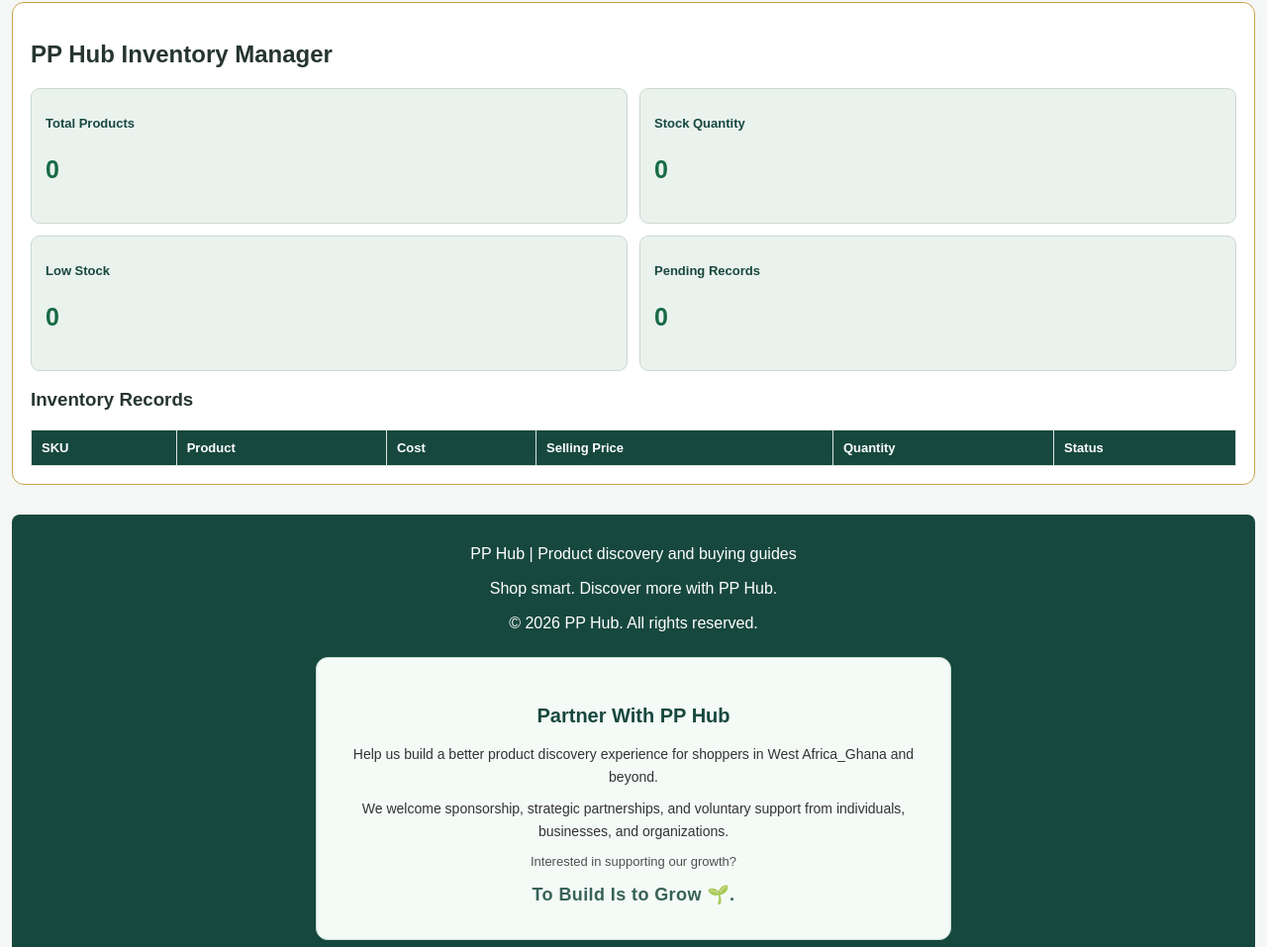
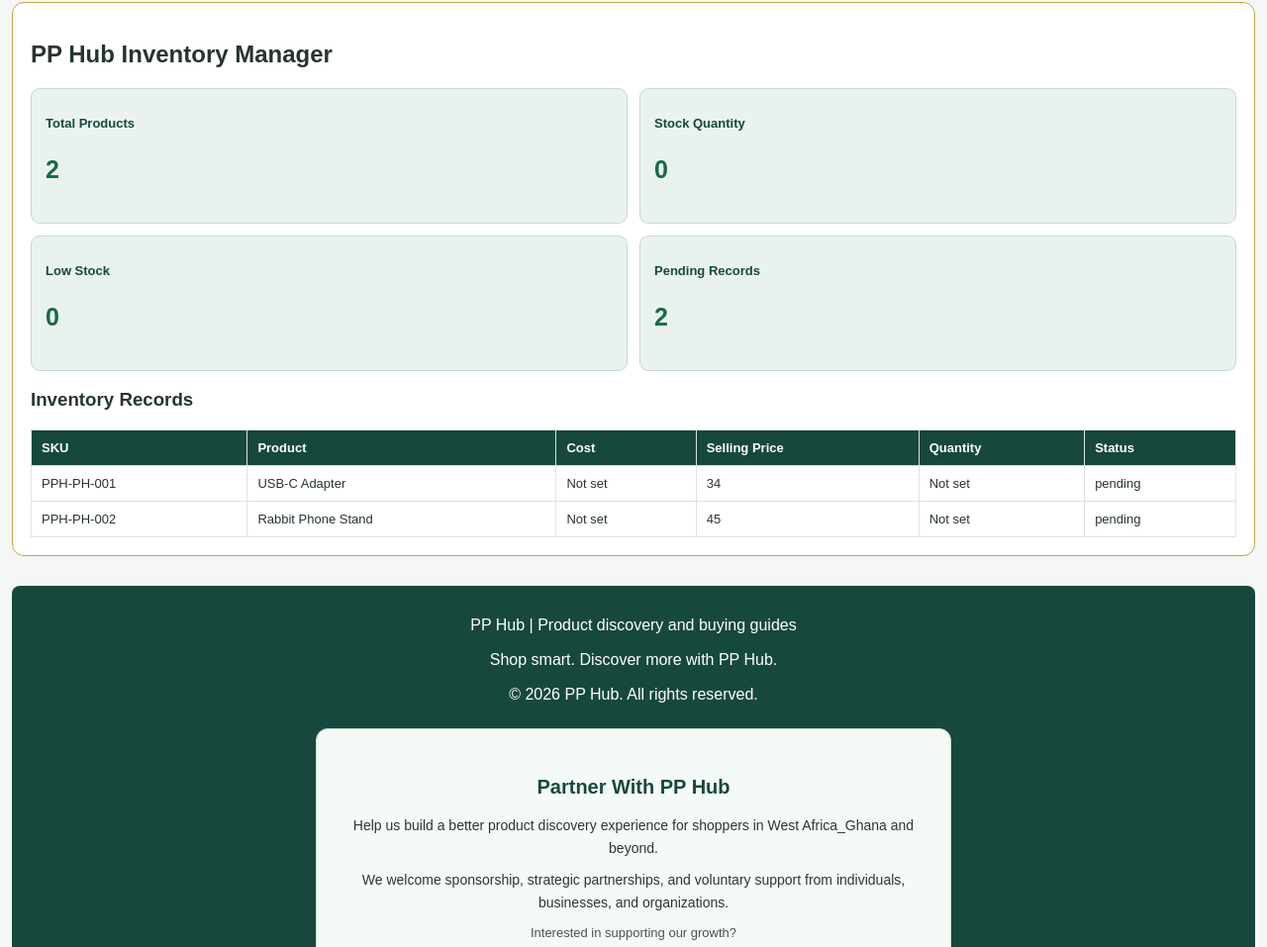
Before and after one commit to patrickgyasi/pp-hub, a plain HTML site: page index.html in a window 1280 px wide. Shown: the part 1545-2502 px from the top of the page at 99% size. Drawn offline with Linux system fonts and the light colour scheme.

Commit message:
Connect PP Hub inventory dashboard to Initialization block and IndexedDB records

```diff
--- a/index.html
+++ b/index.html
@@ -1923,17 +1923,101 @@ async function getPPHubInventory() {
         request.onerror = () => reject(request.error);
     });
 }
+    /* PP HUB DASHBOARD DATA CONNECTION */
+
+async function renderPPHubDashboard() {
+
+    const records = await getPPHubInventory();
+
+    const totalProducts = records.length;
+
+    let totalStock = 0;
+    let lowStock = 0;
+    let pending = 0;
+
+    const tableBody = document.getElementById(
+        "inventory-table-body"
+    );
+
+    tableBody.innerHTML = "";
+
+    records.forEach(record => {
+
+        const quantity = Number(record.quantity) || 0;
+
+        totalStock += quantity;
+
+        if (
+            record.quantity !== null &&
+            quantity <= record.reorderLevel
+        ) {
+            lowStock++;
+        }
+
+        if (record.status === "pending") {
+            pending++;
+        }
+
+        const row = document.createElement("tr");
+
+        const values = [
+            record.sku,
+            record.name,
+            record.costPrice ?? "Not set",
+            record.sellingPrice,
+            record.quantity ?? "Not set",
+            record.status
+        ];
+
+        values.forEach(value => {
+
+            const cell = document.createElement("td");
+
+            cell.textContent = value;
+
+            row.appendChild(cell);
+
+        });
+
+        tableBody.appendChild(row);
+
+    });
+
+    document.getElementById(
+        "inv-total-products"
+    ).textContent = totalProducts;
+
+    document.getElementById(
+        "inv-total-stock"
+    ).textContent = totalStock;
+
+    document.getElementById(
+        "inv-low-stock"
+    ).textContent = lowStock;
+
+    document.getElementById(
+        "inv-pending"
+    ).textContent = pending;
+}
 /* PP HUB DATABASE INITIALIZATION */
 
 initializePPHubInventory()
-    .then(() => {
-        console.log("PP Hub database ready.");
+    .then(async () => {
+
+        await renderPPHubDashboard();
+
+        console.log(
+            "PP Hub inventory dashboard connected."
+        );
+
     })
     .catch(error => {
+
         console.error(
-            "PP Hub database initialization failed:",
+            "PP Hub dashboard error:",
             error
         );
+
     });
 </script>
 
```
